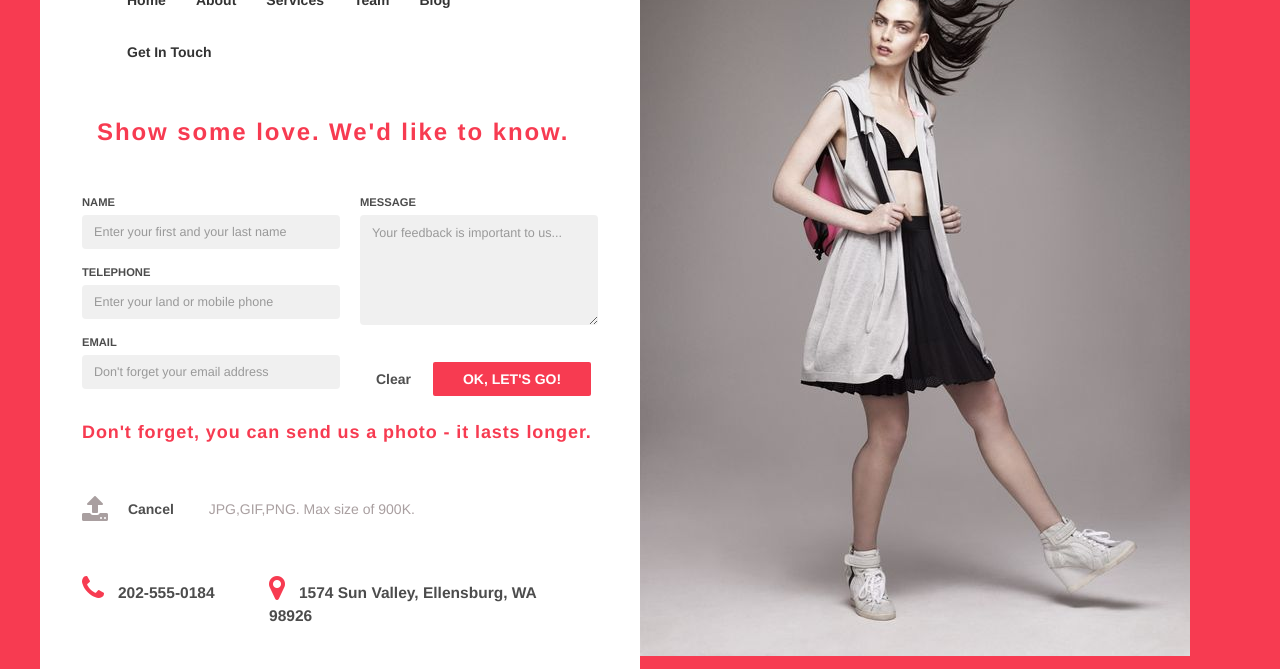
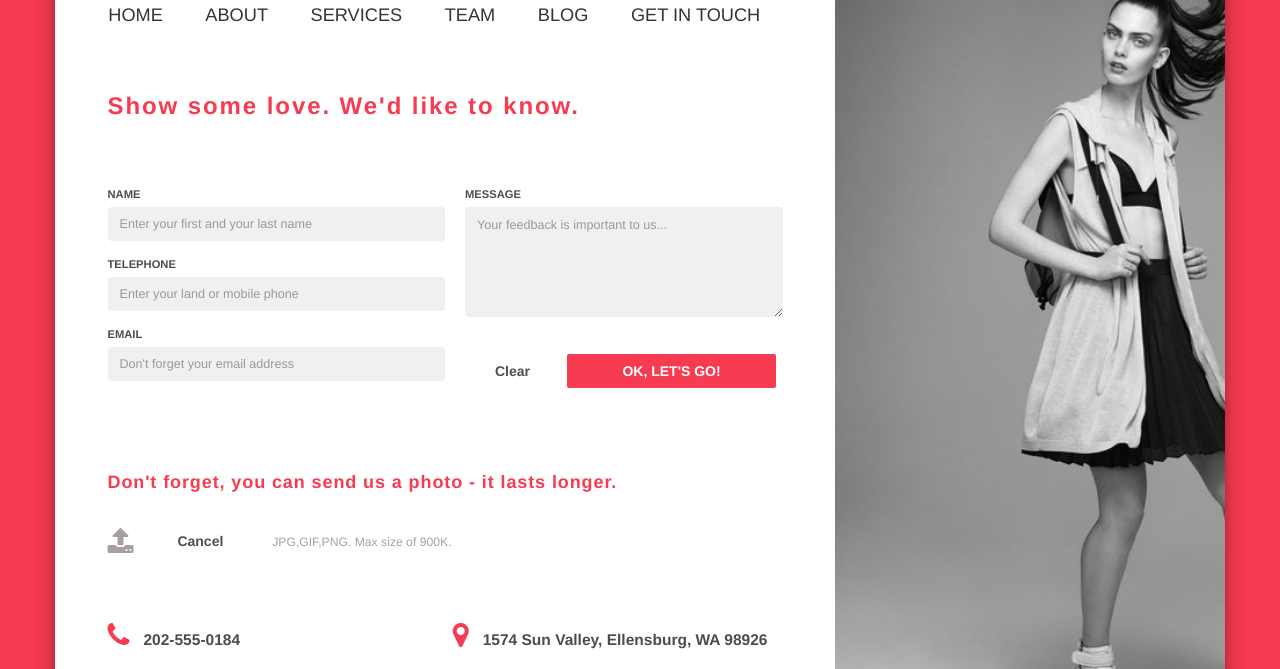
Before and after one commit to buubuu/salon-ui, a plain HTML site: page salon-getintouch/index.html in a window 1280 px wide. Shown: the part 119-788 px from the top of the page. Drawn offline with Linux system fonts and the light colour scheme.

Commit message:
fixed the navbar

```diff
--- a/salon-getintouch/css/style.css
+++ b/salon-getintouch/css/style.css
@@ -10,8 +10,12 @@ body{
 	padding: 5% 0;
 }
 .inner-container{
-	/*margin: 5% 0;
-    background: #fff;*/
+	/*margin: 5% 0;*/
+    background: #fff;
+}
+#content-wrapper{
+	display: flex;
+	box-shadow: 0 4px 8px 0 rgba(179, 43, 59, 1), 0 6px 20px 0 rgba(179, 43, 59, 1);
 }
 .navbar-default{
 	background: none;
@@ -35,8 +39,29 @@ body{
 }
 #main-navigation li a {
     color: rgba(0,0,0,.8);
-    font-weight: 700;
-    /*line-height: 2.5em;*/
+    text-transform: uppercase;
+    font-size: 1.3em;
+    padding: 15px 15.78px;
+    /*line-height: 2.5em;
+    font-weight: 700;*/
+}
+.navbar{
+	margin-bottom: 0px;
+}
+.navbar-nav {
+	margin: 7.5px -15px;
+}
+.navbar-nav {
+    margin: 7.5px 0 7.5px -15px;
+}
+.navbar-nav>li{
+	padding: 0 5.5px;
+}
+.navbar-nav>li:first-child{
+	padding-left: 0px;
+}
+.navbar-nav>li:last-child{
+	padding-right: 0px;
 }
 /*#main-navigation li {
 	margin-bottom: 10px;
@@ -53,23 +78,40 @@ body{
     width: 100%;
     /*transition: width .3s;*/
 }
-.col-sm-6, .col-md-12, .col-sm-4{
+.col-md-12, .col-sm-4{
 	padding: 0;
+}
+.row {
+	margin: 0;
 }
 .bg-white{
 	background: #fff;
 }
 #contact-form{
 	padding: 5% 12%;
+	padding: 5% 5%;
 }
 /*.outer-container{
 	margin: 20% 30%;
 }*/
-/*#image-section{
-	background: url('../images/bg.jpg');
-}*/
+#image-section{
+	background: url(../images/bg.jpg);
+    background-repeat: no-repeat;
+    background-size: cover;
+    padding: 0;
+    filter: grayscale(100%);
+    -webkit-filter: grayscale(100%);
+    -moz-filter: grayscale(100%);
+    -o-filter: grayscale(100%);
+}
+#cforms .row{
+	margin: 0 -15px;
+}
 #cforms .col-sm-6{
 	padding:0 15px;
+}
+.form-group{
+	margin-bottom: 15px !important;
 }
 h3{
 	color: #f73b51;
@@ -80,7 +122,7 @@ h3{
 h4{
 	color: #f73b51;
     font-weight: 700;
-    margin-bottom: 10%;
+    margin: 10% 0 5% 0;
     letter-spacing: .05em;
 }
 #formmessage{
@@ -105,14 +147,19 @@ textarea{
 	font-size: .9em !important;
 }
 #formmessage #msg{
-	margin-bottom: 0;
+	margin-bottom: 0 !important;
 }
 input[type=reset]{
 	background: transparent;
     border: none;
     color: #4f4f4f;
     font-weight: 700;
-    padding: 5px 16px;
+    padding: 5px 30px;
+    margin-left: 10px;
+}
+#clearbtn {
+	margin-right: 1.5px;
+	margin-left: 0;
 }
 textarea:focus, input:focus, input[type]:focus {
     border-color: rgba(204,204,204,.4);
@@ -155,7 +202,7 @@ textarea:focus input::placeholder, input:focus input::placeholder, input[type]:f
     font-weight: 700;
     margin-top: 35px;
     min-width: 130px;
-    padding: 7px 30px;
+    padding: 7px 55px;
     text-decoration: none;
     -webkit-transition: all .3s ease 0s;
     transition: all .3s ease 0s;
@@ -186,9 +233,13 @@ i{
 }
 #file-upload span{
 	margin-left: 15px;
+	font-size: .87em;
 }
 #contact-deets{
 	padding: 50px 0;
+}
+#contact-deets .col-sm-8{
+	text-align: right;
 }
 .social-list{
 	display: flex;
@@ -230,11 +281,12 @@ i{
 }
 .social-list li{
 	background: #fff;
-    border-radius: 30px;
+    border-radius: 50%;
     padding: 5px;
-    margin: 1em;
+    margin: 1em .5em;
 }
-.social-list i{
-	color: #000;
+.social-list i {
+    color: #000;
+    font-size: 1em !important;
     padding: .2em;
 }
--- a/salon-getintouch/index.html
+++ b/salon-getintouch/index.html
@@ -17,8 +17,8 @@
 	<div id="mainpage">
 		<div class="container outer-container">
 			<div class="row inner-container">
-				<div>
-					<div class="col-sm-6 bg-white">
+				<div id="content-wrapper">
+					<div class="col-sm-12 col-md-8 bg-white">
 						<div id="contact-form">
 							<nav class="navbar navbar-default" id="main-navigation">
 							  <div class="container-fluid">
@@ -77,7 +77,7 @@
 														<textarea class="col-md-12 form-control" rows="5" placeholder="Your feedback is important to us..."></textarea>
 													</div>
 													<div class="form-group row">
-														<input type="reset" value="Clear">
+														<input type="reset" value="Clear" id="clearbtn">
 														<input type="submit" value="Ok, Let's go!" class="form-buttom">
 													</div>
 
@@ -127,8 +127,8 @@
 							</div>
 						</div>
 					</div>
-					<div class="col-sm-6" id="image-section">
-						<img src="images/bg.jpg" alt="">
+					<div class="col-sm-12 col-md-4" id="image-section">
+						<!--<img src="images/bg.jpg" alt="">-->
 						<ul class="social-list">
 							<li class="sliderbuttons">
 								<i class="fa fa-facebook"></i>
```
